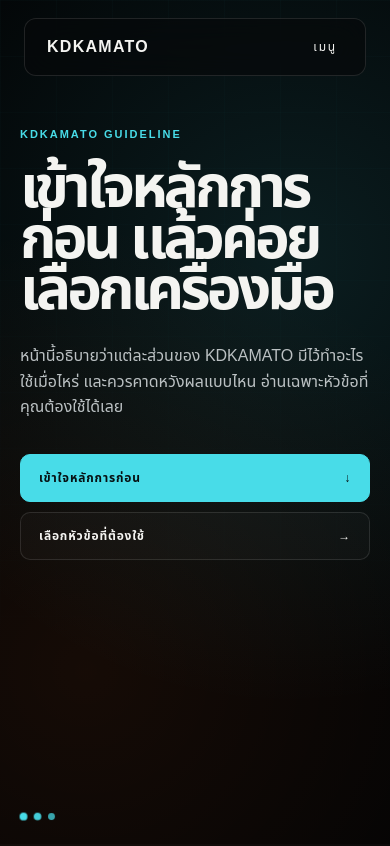
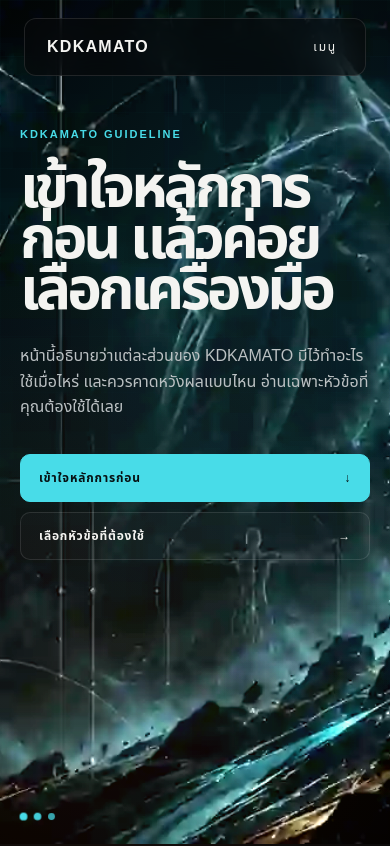
Before and after one commit to nutyfreshz/kdkamato, a Next.js app: page /guide in a window 390 px wide. Shown: the top 846 px of the page. Built offline with nearby package versions, Linux system fonts and the light colour scheme; no server answers.

Commit message:
fix: restore visible KDKAMATO science backdrop

```diff
--- a/components/FixedBrandBackdrop.module.css
+++ b/components/FixedBrandBackdrop.module.css
@@ -9,13 +9,15 @@
   inset:0;
   z-index:0;
   pointer-events:none;
-  background-color:#08090a;
+  opacity:1;
+  background-color:#050708;
   background-image:var(--brand-bg);
   background-repeat:no-repeat;
   background-size:cover;
   background-position:center center;
-  filter:contrast(1.04) saturate(1.04);
+  filter:brightness(1.14) contrast(1.06) saturate(1.10);
   transform:translateZ(0);
+  will-change:transform;
 }
 
 .pageRoot > :not(.fixedBackdrop){
@@ -23,7 +25,7 @@
   z-index:1;
 }
 
-/* Home hero is an independent artwork layer above the global backdrop. */
+/* Keep Home hero artwork independent and above the global science backdrop. */
 .pageRoot :global(.hero){
   z-index:2;
 }
@@ -41,14 +43,28 @@
   z-index:2;
 }
 
+/* Non-artwork Home sections stay translucent so the fixed backdrop remains visible. */
+.pageRoot :global(.manga),
+.pageRoot :global(.portal){
+  background:transparent;
+}
+
 @media(max-width:900px){
   .fixedBackdrop{
-    background-position:62% center;
+    background-position:64% center;
+    filter:brightness(1.18) contrast(1.05) saturate(1.08);
   }
 }
 
 @media(max-width:560px){
   .fixedBackdrop{
-    background-position:64% center;
+    background-position:68% center;
   }
 }
+
+@media(prefers-reduced-motion:reduce){
+  .fixedBackdrop{
+    transform:none;
+    will-change:auto;
+  }
+}
--- a/lib/kdk-background.js
+++ b/lib/kdk-background.js
@@ -1 +1 @@
-export const kdkBackground = "/images/kdkamato-program-bg.webp";
+export const kdkBackground = "/images/kdkamato-program-bg-v2.webp";
```
Also changed, not shown: public/images/kdkamato-program-bg-v2.webp (added).
